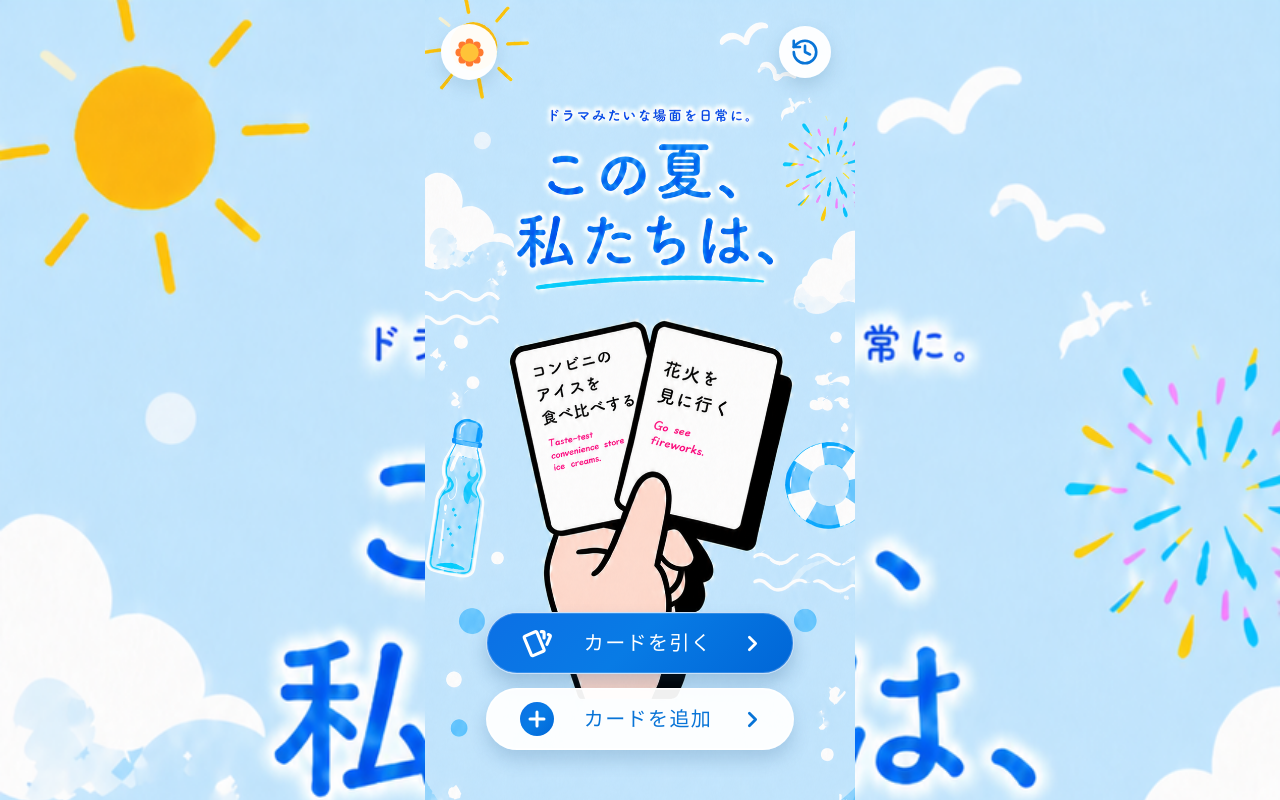
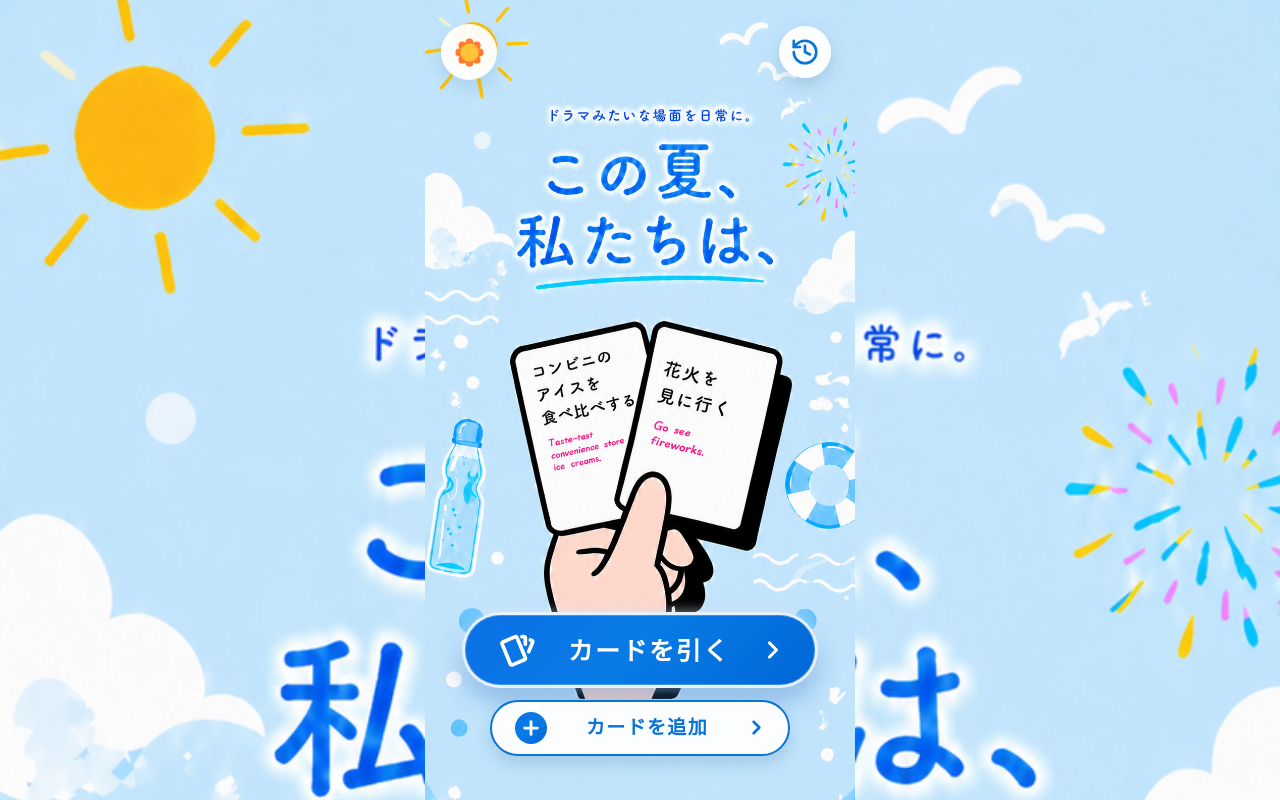
Before and after one commit to aoto-dev/this-summer-we, a React (Vite) app: page / in a window 1280 px wide. Built offline with nearby package versions, Linux system fonts and the light colour scheme; a web font is replaced by a local one.

Commit message:
Emphasize the primary home action

```diff
--- a/src/styles.css
+++ b/src/styles.css
@@ -384,11 +384,11 @@ button:active:not(:disabled) {
 
 .home-actions {
   position: absolute;
-  left: 14.1%;
-  right: 14.1%;
+  left: 8.5%;
+  right: 8.5%;
   top: 76.5%;
   display: grid;
-  gap: 1.75dvh;
+  gap: 1.45dvh;
 }
 
 .home-main-button {
@@ -420,6 +420,30 @@ button:active:not(:disabled) {
   background: var(--grad-primary);
 }
 
+.home-actions .draw-button {
+  min-height: clamp(68px, 8.5dvh, 82px);
+  padding: 15px 28px;
+  border: 3px solid rgba(255, 255, 255, 0.9);
+  grid-template-columns: 48px minmax(0, 1fr) 30px;
+  font-size: clamp(21px, 5.8vw, 25px);
+  font-weight: 700;
+  letter-spacing: 0.08em;
+  box-shadow:
+    0 12px 24px rgba(10, 87, 183, 0.32),
+    0 0 14px rgba(255, 255, 255, 0.55),
+    inset 0 0 0 1px rgba(255, 255, 255, 0.22);
+}
+
+.home-actions .draw-button .button-icon {
+  width: 40px;
+  height: 40px;
+}
+
+.home-actions .draw-button .home-button-chevron {
+  width: 28px;
+  height: 28px;
+}
+
 .home-main-button:disabled {
   opacity: 0.6;
 }
@@ -431,6 +455,31 @@ button:active:not(:disabled) {
   box-shadow:
     0 10px 18px rgba(20, 74, 124, 0.18),
     inset 0 0 0 1px rgba(255, 255, 255, 0.62);
+}
+
+.home-actions .add-button {
+  width: 84%;
+  min-height: clamp(52px, 6.4dvh, 62px);
+  padding: 10px 20px;
+  justify-self: center;
+  grid-template-columns: 38px minmax(0, 1fr) 24px;
+  gap: 6px;
+  border: 2px solid var(--accent);
+  font-size: clamp(17px, 4.5vw, 19px);
+  font-weight: 600;
+  box-shadow:
+    0 8px 16px rgba(20, 74, 124, 0.16),
+    inset 0 0 0 2px rgba(255, 255, 255, 0.72);
+}
+
+.home-actions .add-button .add-plus-icon {
+  width: 32px;
+  height: 32px;
+}
+
+.home-actions .add-button .home-button-chevron {
+  width: 23px;
+  height: 23px;
 }
 
 .add-plus-icon {
```
